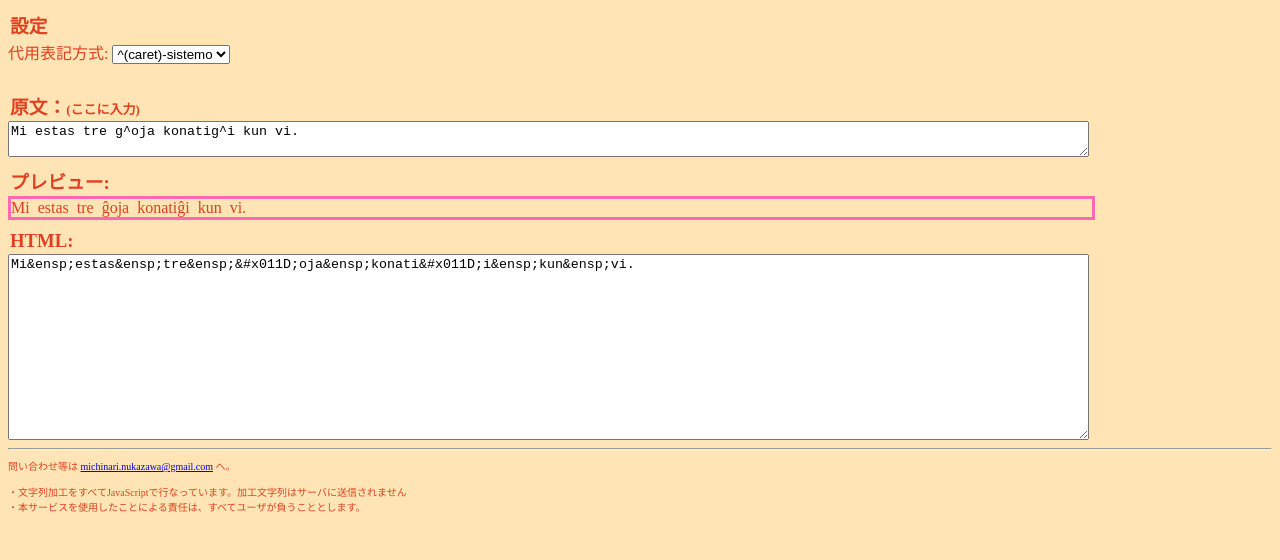
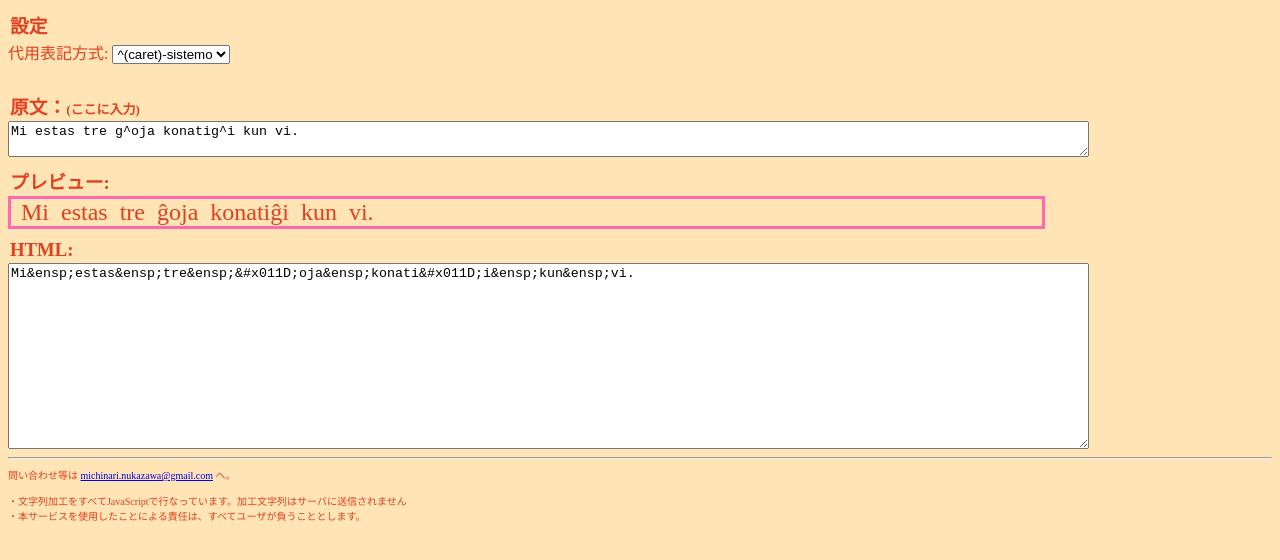
Before and after one commit to MichinariNukazawa/sisto_converter, a plain HTML site: page index.html in a window 1280 px wide. Shown: the part 76-636 px from the top of the page. Drawn offline with Linux system fonts and the light colour scheme.

Commit message:
プレビューのサイズと範囲選択しやすさを少し改善

```diff
--- a/style.css
+++ b/style.css
@@ -34,12 +34,11 @@
 	}
 
 	#preview{
-		/*overflow: scroll;*/
-		/*margin: 5px;*/
-		width: 95%;
+		font-size: 150%;
+		padding-left: 10px;
 		max-height: 400px;
 		border : 3px solid #ff69b4;
-		width:90%;
+		width:85%;
 	}
 
 	/* 以下2つはクラス内のをfloatを解除する"crearfix"手法 */
```
